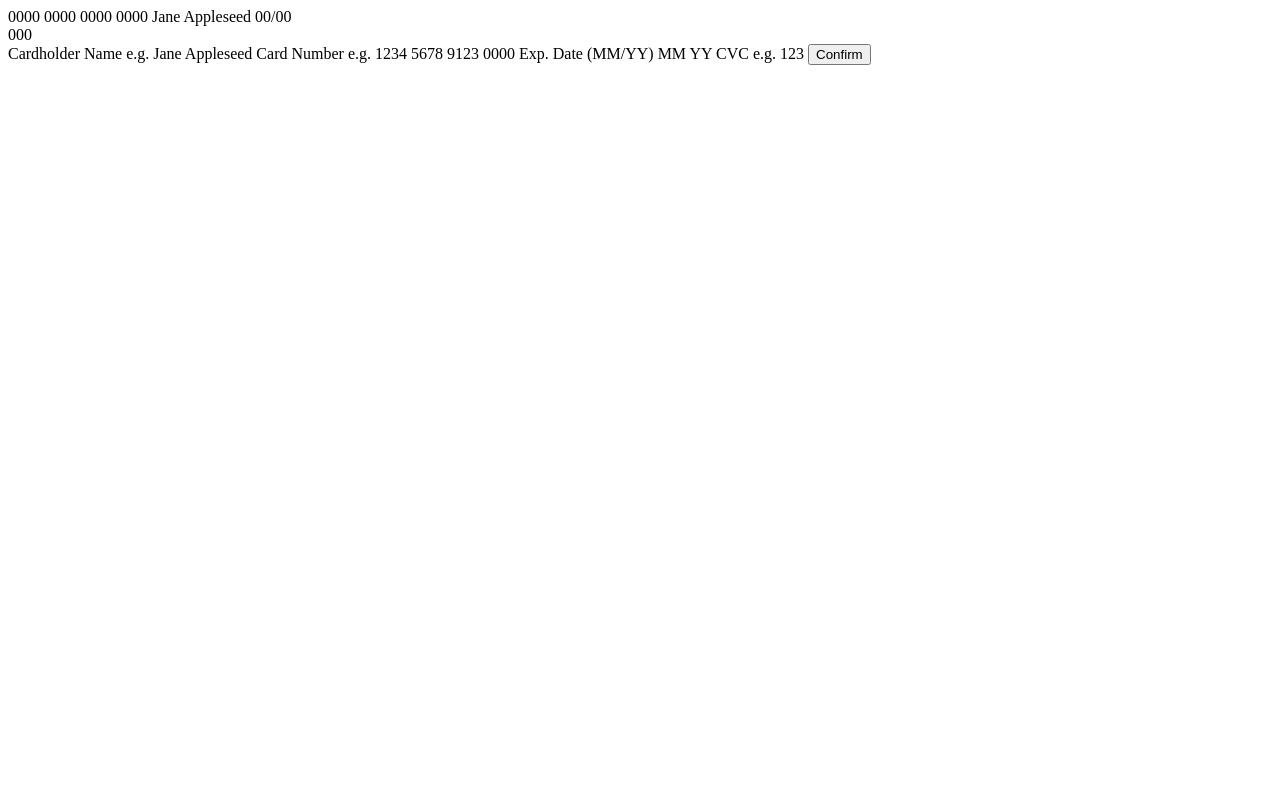
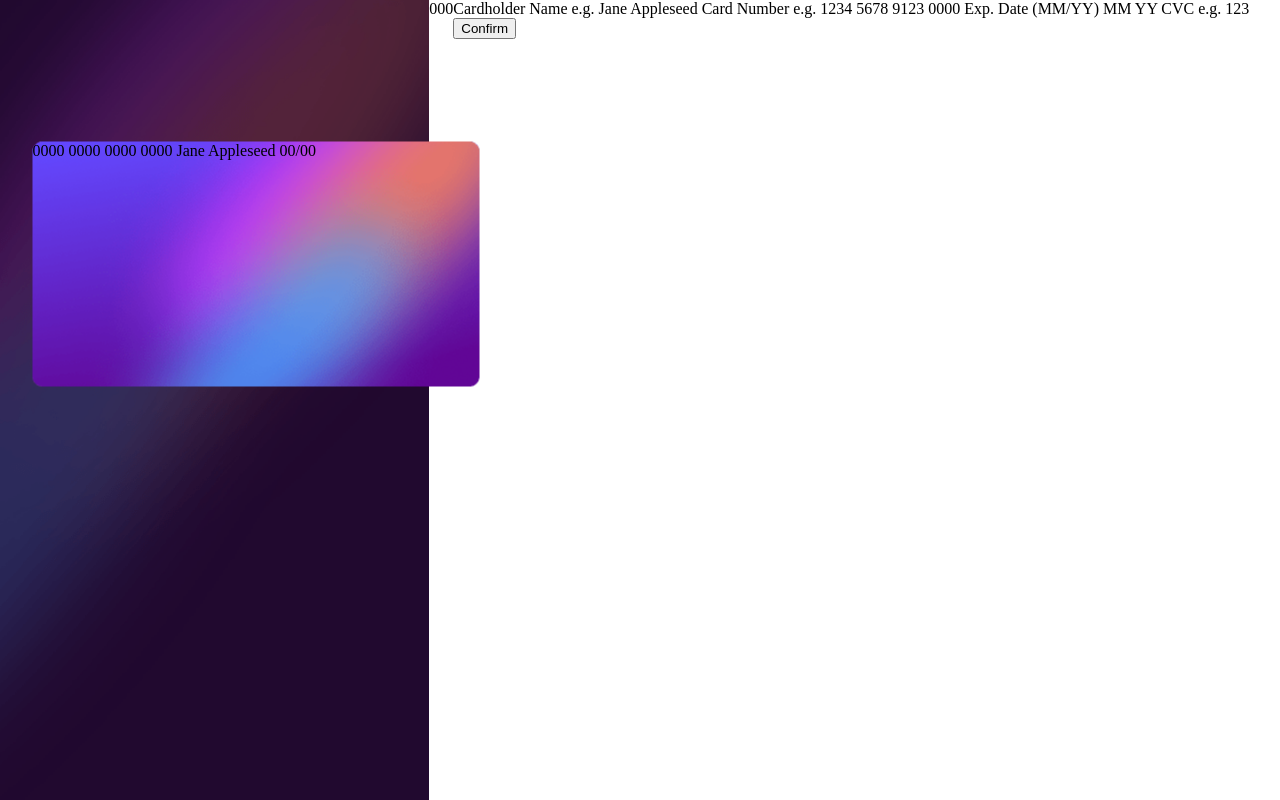
Before and after one commit to AxxDeRotation/Interactive-card-details-form, a plain HTML site: page index.html in a window 1280 px wide. Drawn offline with Linux system fonts and the light colour scheme.

Commit message:
Front card placed

```diff
--- a/app.css
+++ b/app.css
@@ -1,4 +1,27 @@
 @import url('https://fonts.googleapis.com/css2?family=Space+Grotesk:wght@500&display=swap');
+
+body {
+    box-sizing: border-box;
+    margin: 0;
+    padding: 0;
+    width: 100vw;
+    height: 100vh;
+    display: flex;
+}
+
+.bg-img {
+    height: 100%;
+}
+
+.card-front {
+    position: absolute;
+    left: 20%;
+    top: 33%;
+    transform: translate(-50%, -50%);
+    width: 447px;
+    height: 245px;
+    background-image: url("./images/bg-card-front.png");
+}
 
 .completed {
     display: none;
--- a/index.html
+++ b/index.html
@@ -8,6 +8,7 @@
   <title>Frontend Mentor | Interactive card details form</title>
 </head>
 <body>
+  <img src="./images/bg-main-desktop.png" alt="Background" class="bg-img">
 
   <div class="card-front">
     0000 0000 0000 0000
```
